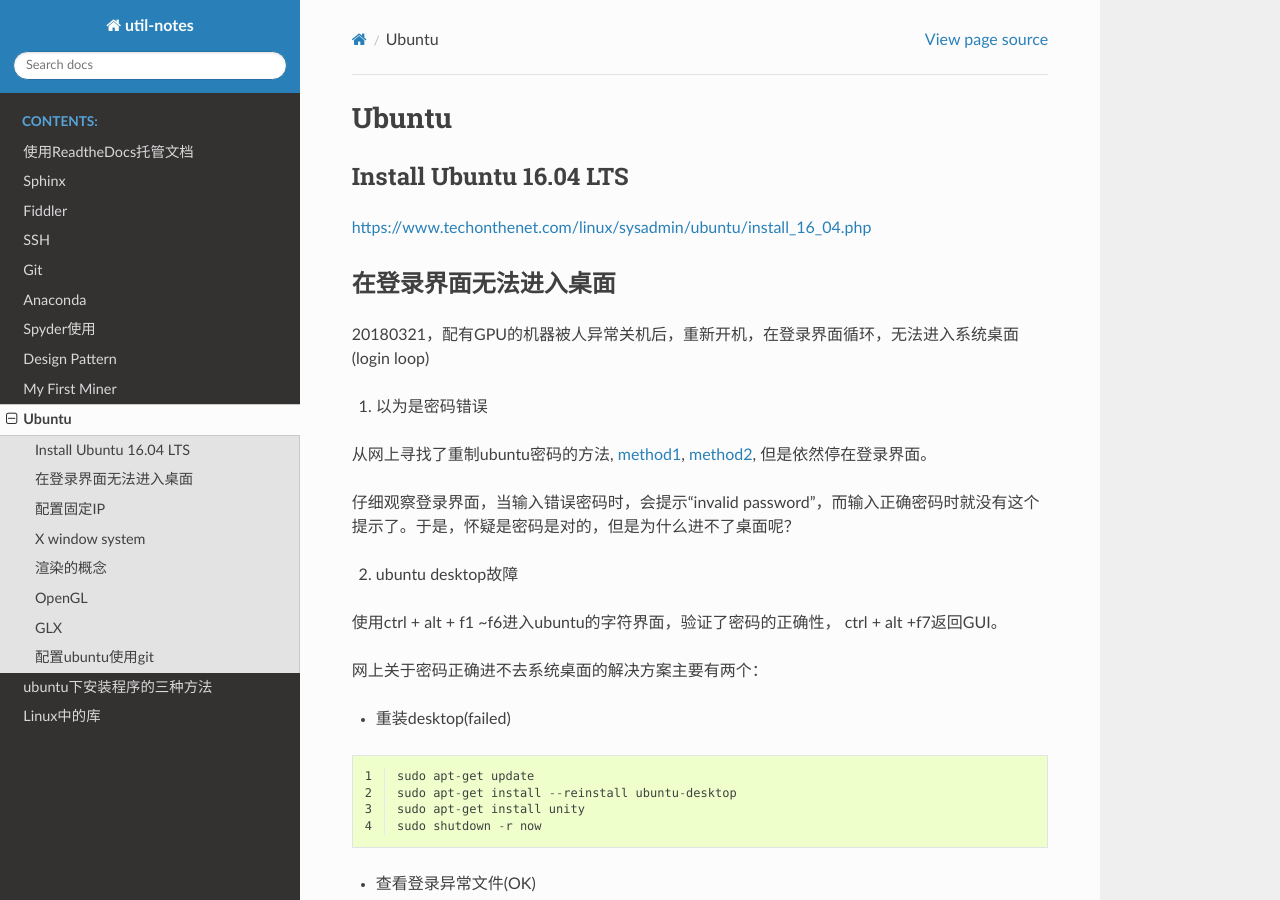
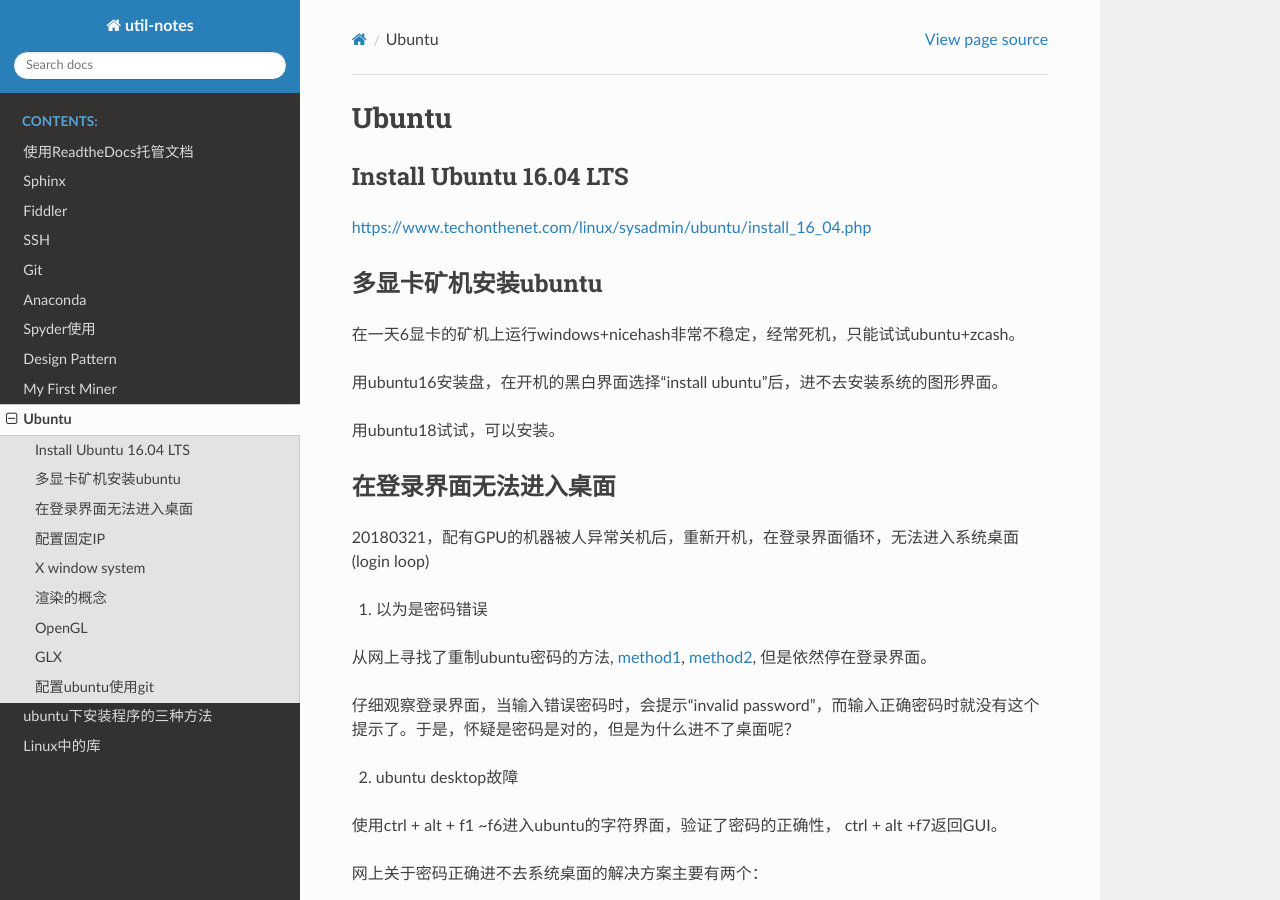
Before and after one commit to yiwenliu/util-notes, a Sphinx documentation site: the page built from source/ubuntu/ubuntu.rst, in a window 1280 px wide and 900 px high. Built offline with Sphinx 7.4.7 and the Read the Docs theme 2.0.0, drawn with Linux system fonts in a browser that asks for light colours.

Commit message:
20180904

```diff
--- a/source/ubuntu/ubuntu.rst
+++ b/source/ubuntu/ubuntu.rst
@@ -3,6 +3,14 @@ Ubuntu
 Install Ubuntu 16.04 LTS
 --------------------------
 https://www.techonthenet.com/linux/sysadmin/ubuntu/install_16_04.php
+
+多显卡矿机安装ubuntu
+---------------------
+在一天6显卡的矿机上运行windows+nicehash非常不稳定，经常死机，只能试试ubuntu+zcash。
+
+用ubuntu16安装盘，在开机的黑白界面选择“install ubuntu"后，进不去安装系统的图形界面。
+
+用ubuntu18试试，可以安装。
 
 在登录界面无法进入桌面
 ------------------------
```
